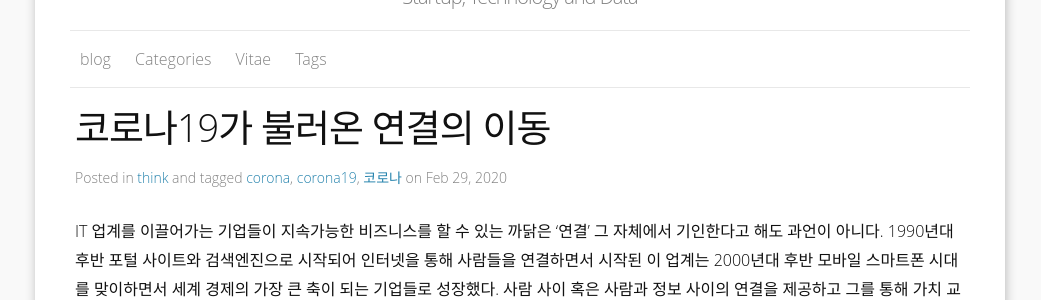
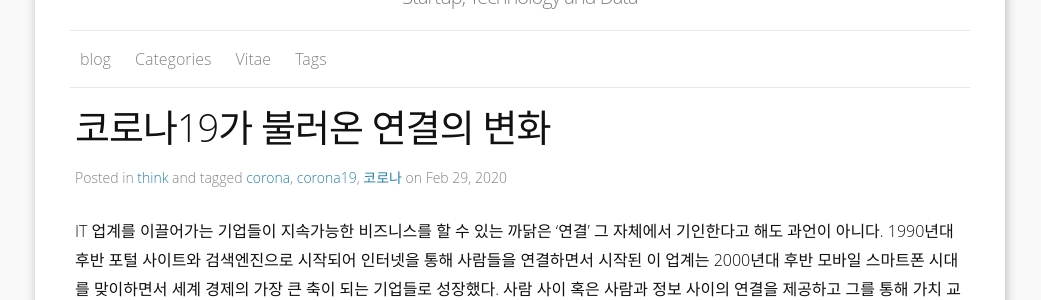
Before and after one commit to HyoukJang/HyoukJang.github.io, a Jekyll site: the page built from _posts/2020-02-29-corona_and_connection.md, in a window 1280 px wide. Shown: the part 152-452 px from the top of the page, without its empty margins (120-1161 px from the left). Built offline with Jekyll 4.4.1, drawn with Linux system fonts in a browser that asks for light colours; nearby versions of some CDN libraries; some web fonts are replaced; comment, search, counter and statistics services are not loaded.

Commit message:
제목 수정

```diff
--- a/_posts/2020-02-29-corona_and_connection.md
+++ b/_posts/2020-02-29-corona_and_connection.md
@@ -1,7 +1,7 @@
 ---
 published: true
 layout: post
-title: '코로나19가 불러온 연결의 이동'
+title: '코로나19가 불러온 연결의 변화'
 author: JH
 categories: think
 tags: corona corona19 코로나
```
